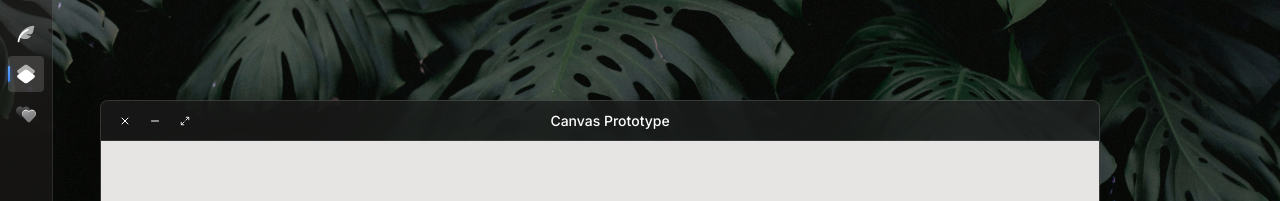
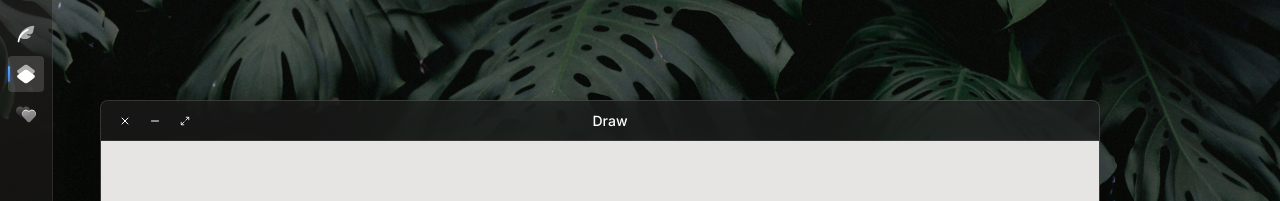
Before and after one commit to aaronang/aaronang.github.io, a React (Vite) app: page / in a window 1280 px wide. Shown: the top 201 px of the page. Built offline with nearby package versions, Linux system fonts and the light colour scheme.

Commit message:
Rename Canvas Prototype to Draw and improve Notes app UX

```diff
--- a/package.json
+++ b/package.json
@@ -13,6 +13,7 @@
   },
   "dependencies": {
     "@tailwindcss/vite": "^4.1.11",
+    "framer-motion": "^12.23.12",
     "lucide-react": "^0.536.0",
     "react": "^19.1.0",
     "react-dom": "^19.1.0",
--- a/src/App.tsx
+++ b/src/App.tsx
@@ -106,11 +106,11 @@ function App() {
     if (!windowState?.isOpen || windowState.isMinimized) return null
 
     switch (windowId) {
-      case 'prototype1':
-        return (
-          <Window
-            key={windowId}
-            title="Canvas Prototype"
+             case 'prototype1':
+         return (
+           <Window
+             key={windowId}
+             title="Draw"
             isActive={windowState.isActive}
             zIndex={windowState.zIndex}
             onClose={() => handleWindowClose(windowId)}
--- a/src/components/About.tsx
+++ b/src/components/About.tsx
@@ -1,4 +1,4 @@
-import React from 'react'
+
 
 export default function About() {
   return (
--- a/src/components/Dock.tsx
+++ b/src/components/Dock.tsx
@@ -1,5 +1,4 @@
 import { useState } from 'react'
-import { Settings, Palette } from 'lucide-react'
 
 // Custom Feather Icon Component
 const FeatherIcon = ({ size = 24 }: { size?: number; strokeWidth?: number }) => (
@@ -115,10 +114,10 @@ export default function Dock({ activeItem, onItemClick, windows }: DockProps) {
       isActive: activeItem === 'home' && windows?.['home']?.isOpen,
       isOpen: windows?.['home']?.isOpen || false
     },
-    {
-      id: 'prototype1',
-      label: 'Canvas Prototype',
-      icon: LayersIcon,
+         {
+       id: 'prototype1',
+       label: 'Draw',
+       icon: LayersIcon,
       isActive: activeItem === 'prototype1' && windows?.['prototype1']?.isOpen,
       isOpen: windows?.['prototype1']?.isOpen || false
     },
--- a/src/components/Notes.tsx
+++ b/src/components/Notes.tsx
@@ -1,4 +1,4 @@
-import React, { useState } from 'react'
+import { useState } from 'react'
 
 interface Note {
   id: string
@@ -33,8 +33,11 @@ export default function Notes() {
       updatedAt: new Date()
     }
     setNotes(prev => [newNote, ...prev])
+    // Small delay to allow the note to be added to the DOM before changing selection
+    setTimeout(() => {
       setSelectedNote(newNote.id)
       setIsEditing(true)
+    }, 50)
   }
 
   const handleUpdateNote = (field: 'title' | 'content', value: string) => {
@@ -63,7 +66,7 @@ export default function Notes() {
           <h2 className="text-white font-semibold text-lg">Notes</h2>
                      <button
              onClick={handleCreateNote}
-            className="w-8 h-8 rounded-full bg-blue-500 hover:bg-blue-600 text-white flex items-center justify-center transition-colors"
+             className="w-6 h-6 rounded-md hover:bg-white/10 text-white transition-all duration-200 flex items-center justify-center"
            >
             <svg width="16" height="16" viewBox="0 0 24 24" fill="none" stroke="currentColor" strokeWidth="2">
               <line x1="12" y1="5" x2="12" y2="19"></line>
@@ -73,11 +76,11 @@ export default function Notes() {
         </div>
 
                                             <div className="space-y-2">
-          {notes.map(note => (
+                       {notes.map((note) => (
              <div
                key={note.id}
                onClick={() => setSelectedNote(note.id)}
-              className={`p-3 rounded-lg cursor-pointer transition-colors ${
+                               className={`p-3 rounded-lg cursor-pointer transition-all duration-200 ease-out ${
                   selectedNote === note.id
                     ? 'bg-white/20 text-white'
                     : 'text-gray-300 hover:bg-white/10 hover:text-white'
@@ -127,7 +130,7 @@ export default function Notes() {
                 />
               ) : (
                                  <h1
-                  className="text-white text-2xl font-semibold cursor-pointer hover:bg-white/10 p-2 -m-2 rounded transition-colors"
+                   className="text-white text-2xl font-semibold cursor-pointer transition-colors"
                    onClick={() => setIsEditing(true)}
                  >
                   {selectedNoteData.title}
```
Also changed, not shown: 1 other file (tests, documents, lock files or other folders). Lines whose indentation alone changed are shown as unchanged.
